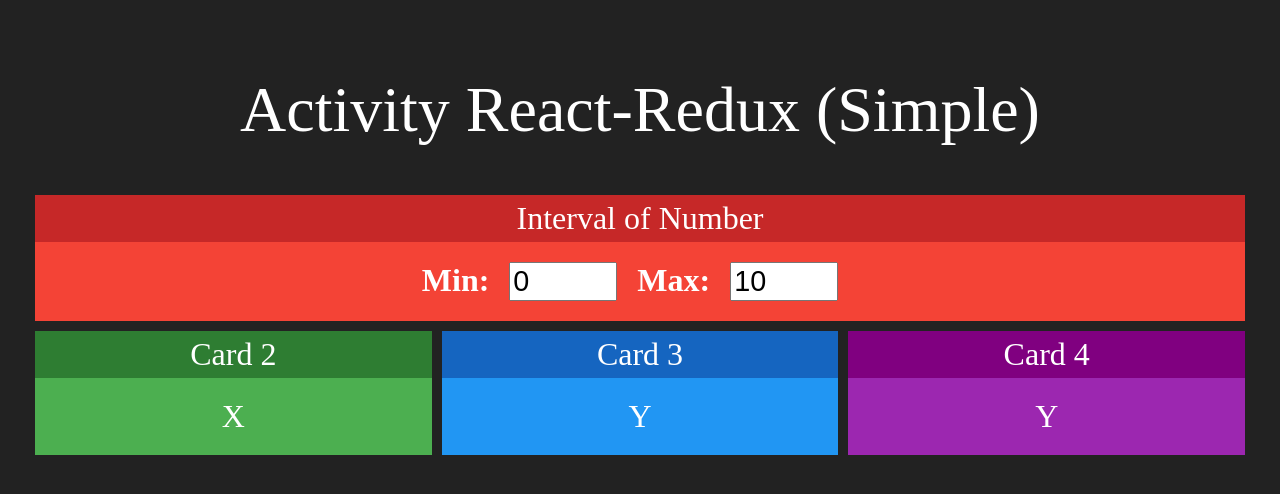
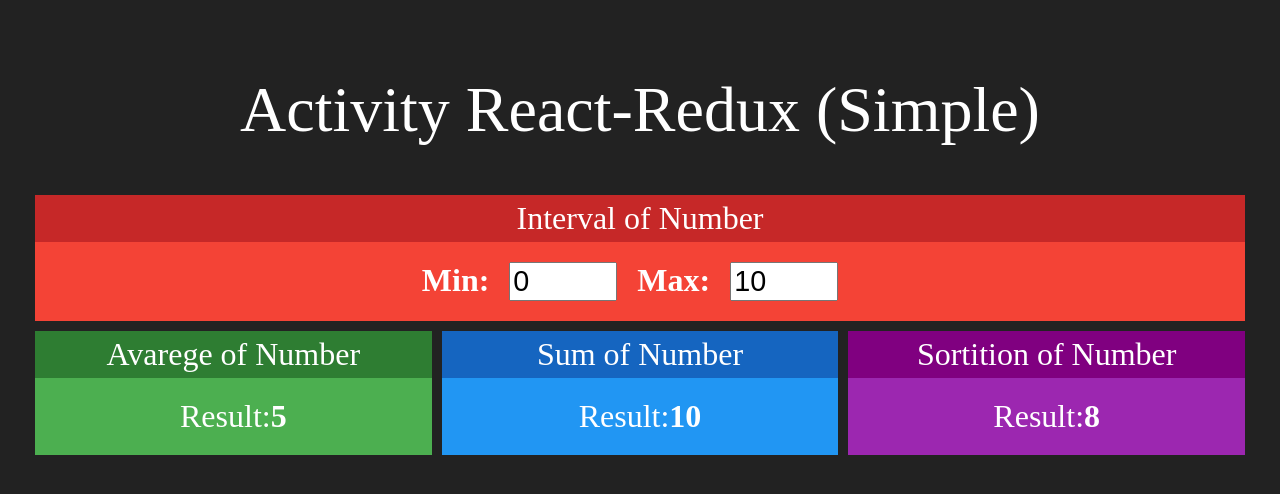
Before and after one commit to AlbertoParente/study-react-redux, a React (Create React App) app: page / in a window 1280 px wide. Shown: the top 494 px of the page. Built offline with nearby package versions, Linux system fonts and the light colour scheme.

Commit message:
Creting Component Average, Sum and Sortition

```diff
--- a/src/App.js
+++ b/src/App.js
@@ -1,7 +1,9 @@
 import logo from './logo.svg'
 import './app.css'
-import Card from './components/Card'
 import Interval from './components/Interval'
+import Average from './components/Average'
+import Sum from './components/Sum'
+import Sortition from './components/Sortition'
 
 function App() {
   return (
@@ -11,9 +13,9 @@ function App() {
         <Interval />
       </div>
       <div className="line">
-        <Card title="Card 2" green>X</Card>
-        <Card title="Card 3" blue>Y</Card>
-        <Card title="Card 4" purple>Y</Card>
+        <Average />
+        <Sum />
+        <Sortition />
       </div>
     </div>
   )
--- /dev/null
+++ b/src/components/Average.jsx
@@ -0,0 +1,15 @@
+import React from 'react'
+import Card from './Card'
+
+export default props => {
+    return (
+        <Card title="Avarege of Number" green>
+            <div>
+                <span>
+                    <span>Result:</span>
+                    <strong>5</strong>
+                </span>
+            </div>
+        </Card>
+    )
+}
--- /dev/null
+++ b/src/components/Sortition.jsx
@@ -0,0 +1,15 @@
+import React from 'react'
+import Card from './Card'
+
+export default props => {
+    return (
+        <Card title="Sortition of Number" purple>
+            <div>
+                <span>
+                    <span>Result:</span>
+                    <strong>8</strong>
+                </span>
+            </div>
+        </Card>
+    )
+}
--- /dev/null
+++ b/src/components/Sum.jsx
@@ -0,0 +1,15 @@
+import React from 'react'
+import Card from './Card'
+
+export default props => {
+    return (
+        <Card title="Sum of Number" blue>
+            <div>
+                <span>
+                    <span>Result:</span>
+                    <strong>10</strong>
+                </span>
+            </div>
+        </Card>
+    )
+}
```
